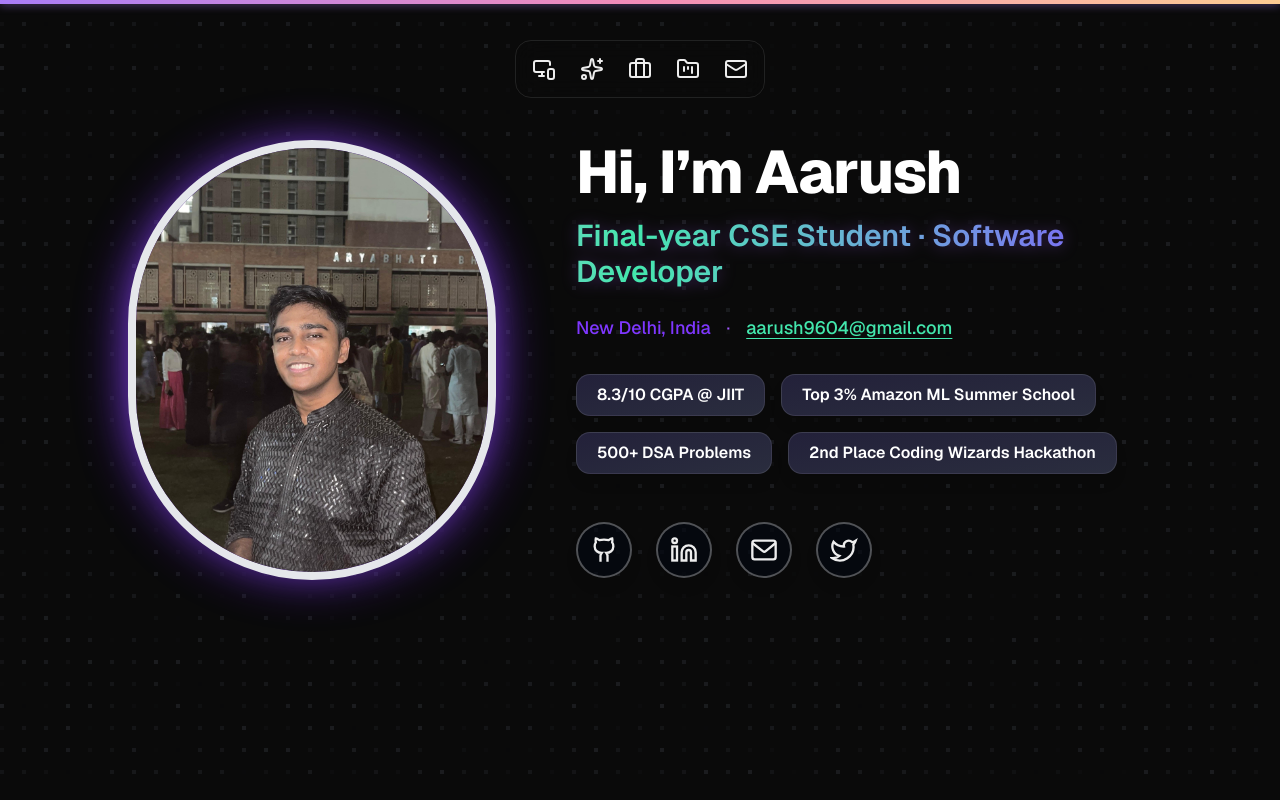
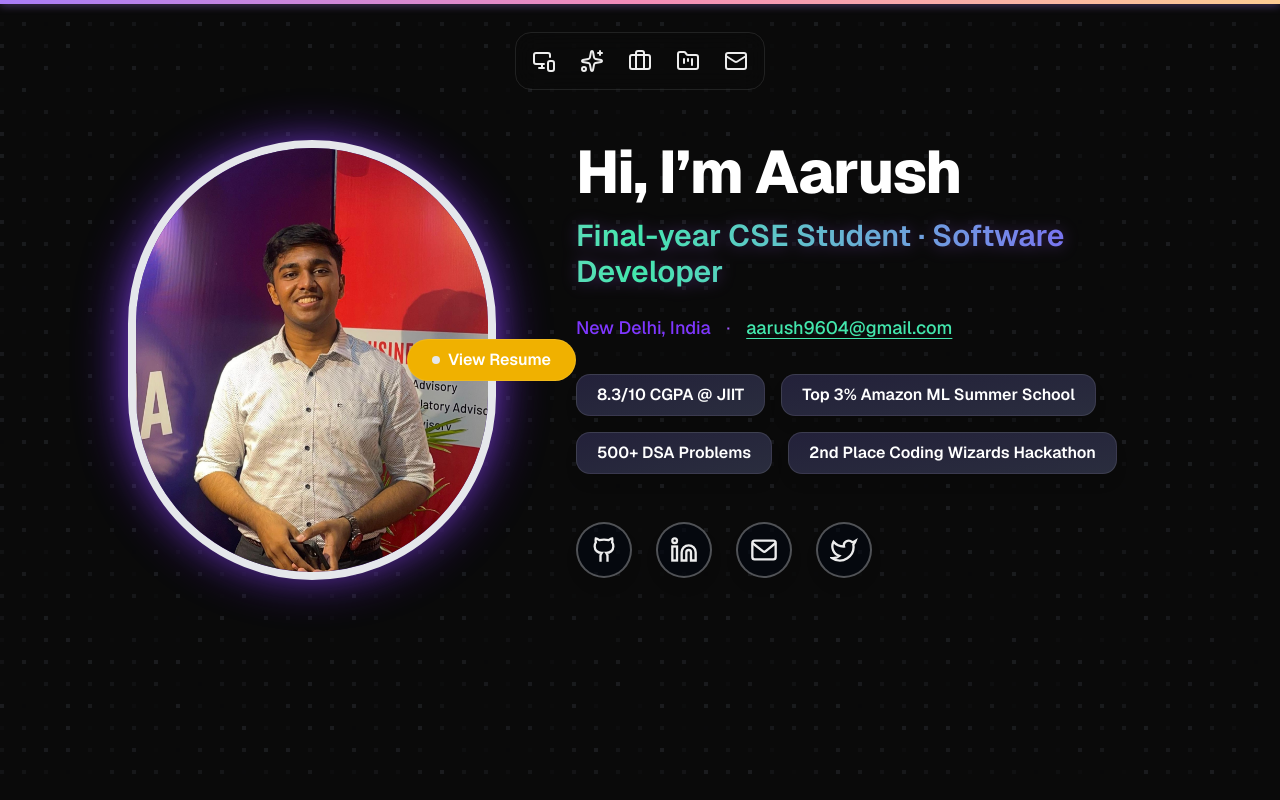
Before and after one commit to aarush-glitch/Portfolio, a Next.js app: page / in a window 1280 px wide. Shown: the top 800 px of the page. Built offline with nearby package versions, Linux system fonts and the light colour scheme.

Commit message:
Add more components and fine tune

```diff
--- a/components/DockBar.tsx
+++ b/components/DockBar.tsx
@@ -12,7 +12,7 @@ import Link from "next/link";
 
 export function DockBar() {
   return (
-    <Dock className="fixed top-2 left-1/2 -translate-x-1/2 z-50">
+    <Dock className="fixed top left-1/2 -translate-x-1/2 z-50">
       <DockIcon>
         <Link href="#hero" className="relative group flex flex-col items-center">
           <MonitorSmartphone className="h-6 w-6" />
--- /dev/null
+++ b/components/magicui/interactive-hover-button.tsx
@@ -0,0 +1,32 @@
+import React from "react";
+import { ArrowRight } from "lucide-react";
+import { cn } from "@/lib/utils";
+
+export const InteractiveHoverButton = React.forwardRef<
+  HTMLButtonElement,
+  React.ButtonHTMLAttributes<HTMLButtonElement>
+>(({ children, className, ...props }, ref) => {
+  return (
+    <button
+      ref={ref}
+      className={cn(
+        "group relative w-auto cursor-pointer overflow-hidden rounded-full border bg-background p-2 px-6 text-center font-semibold",
+        className,
+      )}
+      {...props}
+    >
+      <div className="flex items-center gap-2">
+        <div className="h-2 w-2 rounded-full bg-primary transition-all duration-300 group-hover:scale-[100.8]" />
+        <span className="inline-block transition-all duration-300 group-hover:translate-x-12 group-hover:opacity-0">
+          {children}
+        </span>
+      </div>
+      <div className="absolute top-0 z-10 flex h-full w-full translate-x-12 items-center justify-center gap-2 text-primary-foreground opacity-0 transition-all duration-300 group-hover:-translate-x-5 group-hover:opacity-100">
+        <span>{children}</span>
+        <ArrowRight />
+      </div>
+    </button>
+  );
+});
+
+InteractiveHoverButton.displayName = "InteractiveHoverButton";
--- a/components/sections/Contact.tsx
+++ b/components/sections/Contact.tsx
@@ -41,7 +41,7 @@ export default function Contact() {
 
   return (
     <section id="contact" className="relative py-24 w-full flex flex-col items-center justify-center min-h-[80vh] bg-transparent">
-      <h2 className="text-5xl font-extrabold text-white mb-16 text-center tracking-tight drop-shadow-xl">Get In Touch</h2>
+      <h2 className="text-6xl font-extrabold text-white mb-16 text-center tracking-tight drop-shadow-xl">Get In Touch</h2>
 
       <div className="flex flex-col md:flex-row gap-8 w-full max-w-5xl mx-auto items-stretch justify-center">
         {/* Contact Card */}
@@ -120,8 +120,8 @@ export default function Contact() {
         </div>
         <div>
           <p className="text-[#bdbdbd] text-sm">Phone</p>
-          <a href="tel:+919599057020" className="text-white hover:text-[#43e7ad] transition-colors">
-            +91 95990 57020
+          <a href="tel:+919311347116" className="text-white hover:text-[#43e7ad] transition-colors">
+            +91 9311347116
           </a>
         </div>
       </div>
--- a/components/sections/Experience.tsx
+++ b/components/sections/Experience.tsx
@@ -59,7 +59,7 @@ export default function Experience() {
 
   return (
     <section id="experience" className="relative py-24 w-full flex flex-col items-center justify-center min-h-[80vh] bg-transparent">
-      <h2 className="text-5xl font-extrabold text-white mb-16 text-center tracking-tight drop-shadow-xl">Experience</h2>
+      <h2 className="text-6xl font-extrabold text-white mb-16 text-center tracking-tight drop-shadow-xl">Experience</h2>
       <div className="flex flex-row gap-12 w-full max-w-5xl mx-auto items-start justify-center">
         {/* Timeline column */}
         <div className="relative flex flex-col items-center w-24" style={{ minWidth: 64 }}>
--- a/components/sections/Hero.tsx
+++ b/components/sections/Hero.tsx
@@ -1,18 +1,28 @@
+'use client';
+
 import Image from "next/image";
-
+import { InteractiveHoverButton } from "@/components/magicui/interactive-hover-button";
 
 export default function Hero() {
   return (
-    <section id="hero" className="relative flex flex-col items-center justify-center min-h-[90vh] w-full py-16">
+    <section
+      id="hero"
+      className="relative flex flex-col items-center justify-center min-h-[90vh] w-full py-16"
+    >
       <div className="relative z-10 flex flex-col md:flex-row items-center justify-center gap-12 md:gap-20 w-full max-w-5xl mx-auto">
-        <div className="relative flex items-center justify-center" style={{ width: 440, height: 440 }}>
+        {/* Left column with profile and button */}
+        <div
+          className="relative flex items-center justify-center"
+          style={{ width: 440, height: 440 }}
+        >
           <div className="absolute inset-0 flex items-center justify-center z-10 pointer-events-none">
             {/* Animated, smaller, purplish neon glow */}
             <div className="rounded-full w-[78%] h-[78%] animate-glow-pulse bg-gradient-to-br from-[#a259ff99] to-[#7f37ff66] shadow-[0_0_32px_8px_#a259ffcc,0_0_64px_16px_#7f37ff99]" />
           </div>
+
           <div className="relative z-20 flex items-center justify-center">
             <Image
-              src="/profile.jpg"
+              src="/profile2.jpg"
               alt="Aarush Gupta profile"
               width={440}
               height={440}
@@ -20,8 +30,22 @@ export default function Hero() {
               priority
               style={{ objectFit: 'cover' }}
             />
+
+            {/* Slanted Hover Button */}
+            <a
+              href="https://drive.google.com/file/d/1P5zGmAbjjgYzy33rcCp9XadO4bH3Vv9S/view?usp=sharing"
+              target="_blank"
+              rel="noopener noreferrer"
+              className="absolute -top--5 -right-20 z-10"
+            >
+              <InteractiveHoverButton className="bg-yellow-500 text-white hover:bg-red-700">
+                View Resume
+              </InteractiveHoverButton>
+            </a>
           </div>
-        </div>
+        </div> {/* ✅ Closing div added here */}
+
+        {/* Right column with text & social */}
         <div className="flex flex-col items-center md:items-start gap-4 w-full max-w-xl">
           <h1 className="text-5xl md:text-6xl font-extrabold text-white tracking-tight text-center md:text-left">
             Hi, I&rsquo;m Aarush
@@ -32,8 +56,15 @@ export default function Hero() {
           <div className="flex flex-wrap justify-center md:justify-start gap-4 mt-2 text-lg text-[#ededed]">
             <span className="text-[#7f37ff] font-medium">New Delhi, India</span>
             <span className="hidden md:inline text-[#a259ff]">·</span>
-            <a href="mailto:aarush9604@gmail.com" className="underline underline-offset-4 text-[#43e7ad] hover:text-[#a259ff] transition font-medium">aarush9604@gmail.com</a>
+            <a
+              href="mailto:aarush9604@gmail.com"
+              className="underline underline-offset-4 text-[#43e7ad] hover:text-[#a259ff] transition font-medium"
+            >
+              aarush9604@gmail.com
+            </a>
           </div>
+
+          {/* Achievement cards */}
           <div className="flex flex-wrap justify-center md:justify-start gap-4 mt-4 text-base">
             {[
               { text: "8.3/10 CGPA @ JIIT", color: "from-[#23213a] to-[#2a2d3e]" },
@@ -44,35 +75,72 @@ export default function Hero() {
               <span
                 key={item.text}
                 className={`relative px-5 py-2 rounded-xl font-semibold text-white shadow-lg backdrop-blur-md bg-gradient-to-br ${item.color} transition-all duration-300 hover:scale-105 hover:shadow-[0_0_24px_4px_#a259ff33] cursor-pointer border border-white/10`}
-                style={{ zIndex: 1, overflow: 'hidden' }}
+                style={{ zIndex: 1, overflow: "hidden" }}
               >
-                <span className="absolute inset-0 rounded-xl opacity-0 hover:opacity-10 transition bg-white" style={{ pointerEvents: 'none' }} />
+                <span
+                  className="absolute inset-0 rounded-xl opacity-0 hover:opacity-10 transition bg-white"
+                  style={{ pointerEvents: "none" }}
+                />
                 <span className="relative z-10">{item.text}</span>
               </span>
             ))}
           </div>
-          {/* Social media cards below achievement cards */}
+
+          {/* Social media icons */}
           <div className="flex justify-center gap-6 mt-8">
-            <a href="https://github.com/aarush-glitch" target="_blank" rel="noopener noreferrer" className="w-14 h-14 flex items-center justify-center rounded-full border-2 border-white/30 hover:border-[#43e7ad] transition bg-background/60 hover:bg-background/80 shadow-lg">
-              <svg xmlns="http://www.w3.org/2000/svg" width="28" height="28" fill="none" stroke="#ededed" strokeWidth="2" viewBox="0 0 24 24"><path d="M15 22v-4a4.8 4.8 0 0 0-1-3.5c3 0 6-2 6-5.5.08-1.25-.27-2.48-1-3.5.28-1.15.28-2.35 0-3.5 0 0-1 0-3 1.5-2.64-.5-5.36-.5-8 0C6 2 5 2 5 2c-.3 1.15-.3 2.35 0 3.5A5.403 5.403 0 0 0 4 9c0 3.5 3 5.5 6 5.5-.39.49-.68 1.05-.85 1.65-.17.6-.22 1.23-.15 1.85v4"></path></svg>
-            </a>
-            <a href="https://linkedin.com/in/aarush-gupta1" target="_blank" rel="noopener noreferrer" className="w-14 h-14 flex items-center justify-center rounded-full border-2 border-white/30 hover:border-[#43e7ad] transition bg-background/60 hover:bg-background/80 shadow-lg">
-              <svg xmlns="http://www.w3.org/2000/svg" width="28" height="28" fill="none" stroke="#ededed" strokeWidth="2" viewBox="0 0 24 24"><path d="M16 8a6 6 0 0 1 6 6v7h-4v-7a2 2 0 0 0-2-2 2 2 0 0 0-2 2v7h-4v-7a6 6 0 0 1 6-6z"></path><rect width="4" height="12" x="2" y="9"></rect><circle cx="4" cy="4" r="2"></circle></svg>
-            </a>
-            <a href="mailto:aarush9604@gmail.com" target="_blank" rel="noopener noreferrer" className="w-14 h-14 flex items-center justify-center rounded-full border-2 border-white/30 hover:border-[#43e7ad] transition bg-background/60 hover:bg-background/80 shadow-lg">
-              <svg xmlns="http://www.w3.org/2000/svg" width="28" height="28" fill="none" stroke="#ededed" strokeWidth="2" viewBox="0 0 24 24"><rect width="20" height="16" x="2" y="4" rx="2"/><path d="m22 6-8.5 7a2 2 0 0 1-2.5 0L2 6"/></svg>
-            </a>
-            <a href="https://x.com/whois_aarush" target="_blank" rel="noopener noreferrer" className="w-14 h-14 flex items-center justify-center rounded-full border-2 border-white/30 hover:border-[#43e7ad] transition bg-background/60 hover:bg-background/80 shadow-lg">
-              <svg xmlns="http://www.w3.org/2000/svg" width="28" height="28" fill="none" stroke="#ededed" strokeWidth="2" viewBox="0 0 24 24"><path d="M22 4s-.7 2.1-2 3.4c1.6 10-9.4 17.3-18 11.6 2.2.1 4.4-.6 6-2C3 15.5.5 9.6 3 5c2.2 2.6 5.6 4.1 9 4-.9-4.2 4-6.6 7-3.8 1.1 0 3-1.2 3-1.2z"></path></svg>
-            </a>
+            {[
+              {
+                href: "https://github.com/aarush-glitch",
+                icon: (
+                  <path d="M15 22v-4a4.8 4.8 0 0 0-1-3.5c3 0 6-2 6-5.5.08-1.25-.27-2.48-1-3.5.28-1.15.28-2.35 0-3.5 0 0-1 0-3 1.5-2.64-.5-5.36-.5-8 0C6 2 5 2 5 2c-.3 1.15-.3 2.35 0 3.5A5.403 5.403 0 0 0 4 9c0 3.5 3 5.5 6 5.5-.39.49-.68 1.05-.85 1.65-.17.6-.22 1.23-.15 1.85v4"></path>
+                ),
+              },
+              {
+                href: "https://linkedin.com/in/aarush-gupta1",
+                icon: (
+                  <>
+                    <path d="M16 8a6 6 0 0 1 6 6v7h-4v-7a2 2 0 0 0-2-2 2 2 0 0 0-2 2v7h-4v-7a6 6 0 0 1 6-6z" />
+                    <rect width="4" height="12" x="2" y="9" />
+                    <circle cx="4" cy="4" r="2" />
+                  </>
+                ),
+              },
+              {
+                href: "mailto:aarush9604@gmail.com",
+                icon: (
+                  <>
+                    <rect width="20" height="16" x="2" y="4" rx="2" />
+                    <path d="m22 6-8.5 7a2 2 0 0 1-2.5 0L2 6" />
+                  </>
+                ),
+              },
+              {
+                href: "https://x.com/whois_aarush",
+                icon: (
+                  <path d="M22 4s-.7 2.1-2 3.4c1.6 10-9.4 17.3-18 11.6 2.2.1 4.4-.6 6-2C3 15.5.5 9.6 3 5c2.2 2.6 5.6 4.1 9 4-.9-4.2 4-6.6 7-3.8 1.1 0 3-1.2 3-1.2z"></path>
+                ),
+              },
+            ].map((link, idx) => (
+              <a
+                key={idx}
+                href={link.href}
+                target="_blank"
+                rel="noopener noreferrer"
+                className="w-14 h-14 flex items-center justify-center rounded-full border-2 border-white/30 hover:border-[#43e7ad] transition bg-background/60 hover:bg-background/80 shadow-lg"
+              >
+                <svg xmlns="http://www.w3.org/2000/svg" width="28" height="28" fill="none" stroke="#ededed" strokeWidth="2" viewBox="0 0 24 24">
+                  {link.icon}
+                </svg>
+              </a>
+            ))}
           </div>
         </div>
       </div>
-      {/* Mouse trail and scroll indicator can be added here later */}
+
+      {/* Optional background layer */}
       <div className="absolute inset-0 z-0 pointer-events-none">
-        {/* Optionally add a background effect or animated gradient here */}
+        {/* Add background effect or glow here */}
       </div>
-      {/* Removed scroll indicator */}
     </section>
   );
 }
--- a/components/sections/Skills.tsx
+++ b/components/sections/Skills.tsx
@@ -56,7 +56,7 @@ const skills = [
 export default function Skills() {
   return (
     <section id="skills" className="relative py-20 w-full flex flex-col items-center justify-center min-h-[60vh]">
-      <h2 className="text-4xl md:text-5xl font-extrabold text-white mb-10 text-center tracking-tight drop-shadow-xl">
+      <h2 className="text-6xl md:text-6xl font-extrabold text-white mb-10 text-center tracking-tight drop-shadow-xl">
         Skills
       </h2>
       {/* Animation keyframes moved to globals.css */}
```
Also changed, not shown: public/profile2.jpg (added).
